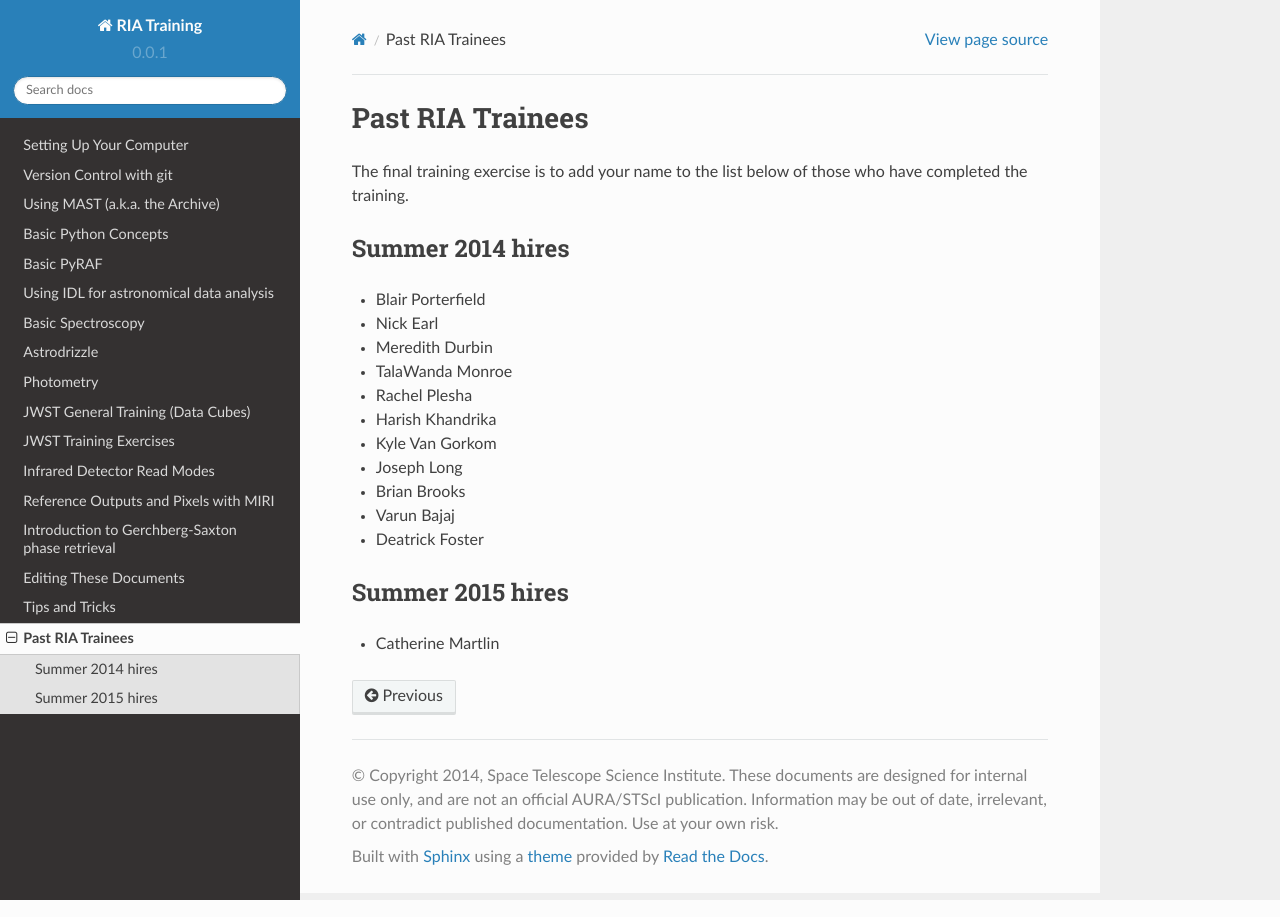
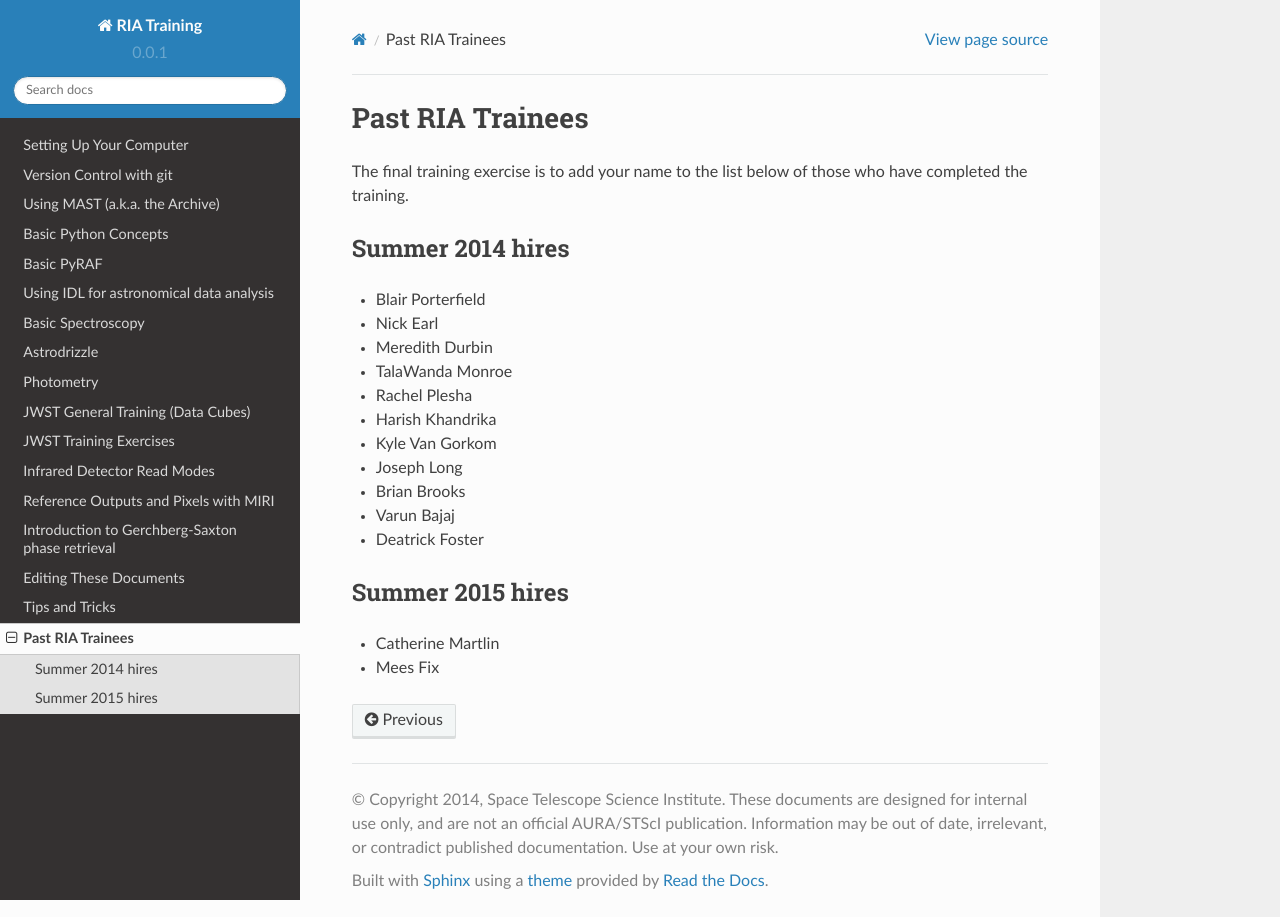
Before and after one commit to staceybright/training-library, a Sphinx documentation site: the page built from source/trainees.txt, in a window 1280 px wide. Built offline with Sphinx 7.4.7 and the Read the Docs theme 2.0.0, drawn with Linux system fonts in a browser that asks for light colours.

Commit message:
Added my name to trainee.txt

```diff
--- a/source/trainees.txt
+++ b/source/trainees.txt
@@ -23,3 +23,4 @@ Summer 2015 hires
 =================
 
 * Catherine Martlin
+* Mees Fix
```
